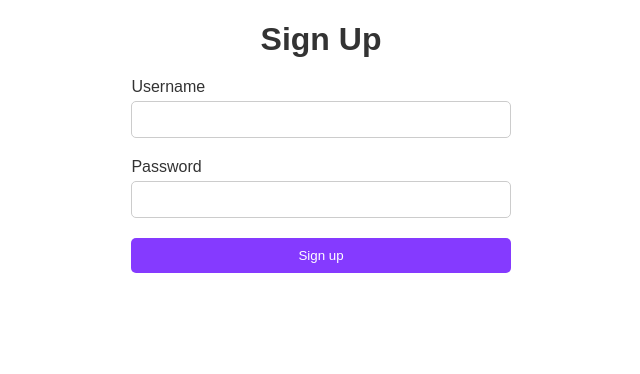
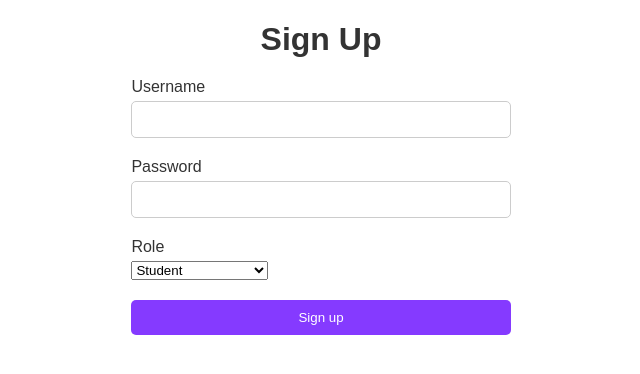
Before and after one commit to VincentepmooreStu/INFO2222, a Flask app: page /signup in a window 1280 px wide. Shown: the top 374 px of the page, without its empty margins (319-959 px from the left). Run offline with Flask 3, Linux system fonts and the light colour scheme; some libraries are stand-ins or nearby versions.

Commit message:
Working on permissions

```diff
--- a/app.py
+++ b/app.py
@@ -84,12 +84,13 @@ def signup_user():
 
     username = request.json.get("username")
     password = request.json.get("password")
+    role = request.json.get("role")
 
     if not username.isalnum() or len(username) > 12:
         return "Please only use letters or numbers for your username."
 
     if db.get_user(username) is None:
-        db.insert_user(username, password)
+        db.insert_user(username, password, role)
         return url_for('home', username=username)
     return "Error: User already exists!"
 
--- a/models.py
+++ b/models.py
@@ -30,6 +30,7 @@ class User(Base):
     # in other words we've mapped the username Python object property to an SQL column of type String
     username: Mapped[str] = mapped_column(String, primary_key=True)
     password: Mapped[str] = mapped_column(String)
+    role: Mapped[str] = mapped_column(String)
 
 #model to store friends
 class Friendship(Base):
--- a/socket_routes.py
+++ b/socket_routes.py
@@ -47,7 +47,7 @@ def disconnect():
 # send message event handler
 @socketio.on("send")
 def send(username, message, hmac, room_id):
-    emit("incoming_from_user", (username, message, hmac), to=room_id)
+    emit("incoming_from_user", (username, message, hmac, db.get_role(username)), to=room_id)
 
 # join room event handler
 # sent when the user joins a room
--- a/templates/signup.jinja
+++ b/templates/signup.jinja
@@ -64,6 +64,15 @@ Sign up page, pretty much the same as login.
         <input id="password" type="password">
     </div>
     <div class="form-group">
+        <label for="role">Role</label>
+        <select id="role">
+            <option value="student">Student</option>
+            <option value="academic">Academic</option>
+            <option value="administrative staff">Administrative Staff</option>
+            <option value="admin">Admin</option>
+        </select>
+    </div>
+    <div class="form-group">
         <button onclick="signup()">Sign up</button>
     </div>
 </div>
@@ -84,6 +93,7 @@ Sign up page, pretty much the same as login.
             let loginURL = "{{ url_for('signup_user') }}";
             let entered_password = $("#password").val();
             let username = $("#username").val();
+            let role = $("#role").val();
 
             if (!checkpassword(entered_password)) {
                 alert("Password complexity error");
@@ -93,7 +103,8 @@ Sign up page, pretty much the same as login.
             password = CryptoJS.SHA256(entered_password.concat(username)).toString();
             let res = await axios.post(loginURL, {
                 username: username,
-                password: password
+                password: password,
+                role: role
             });
             if (!isValidURL(res.data)) {
                 alert(res.data);
```
Also changed, not shown: db.py (+7 -2 lines), templates/home.jinja (+2 -10 lines).
